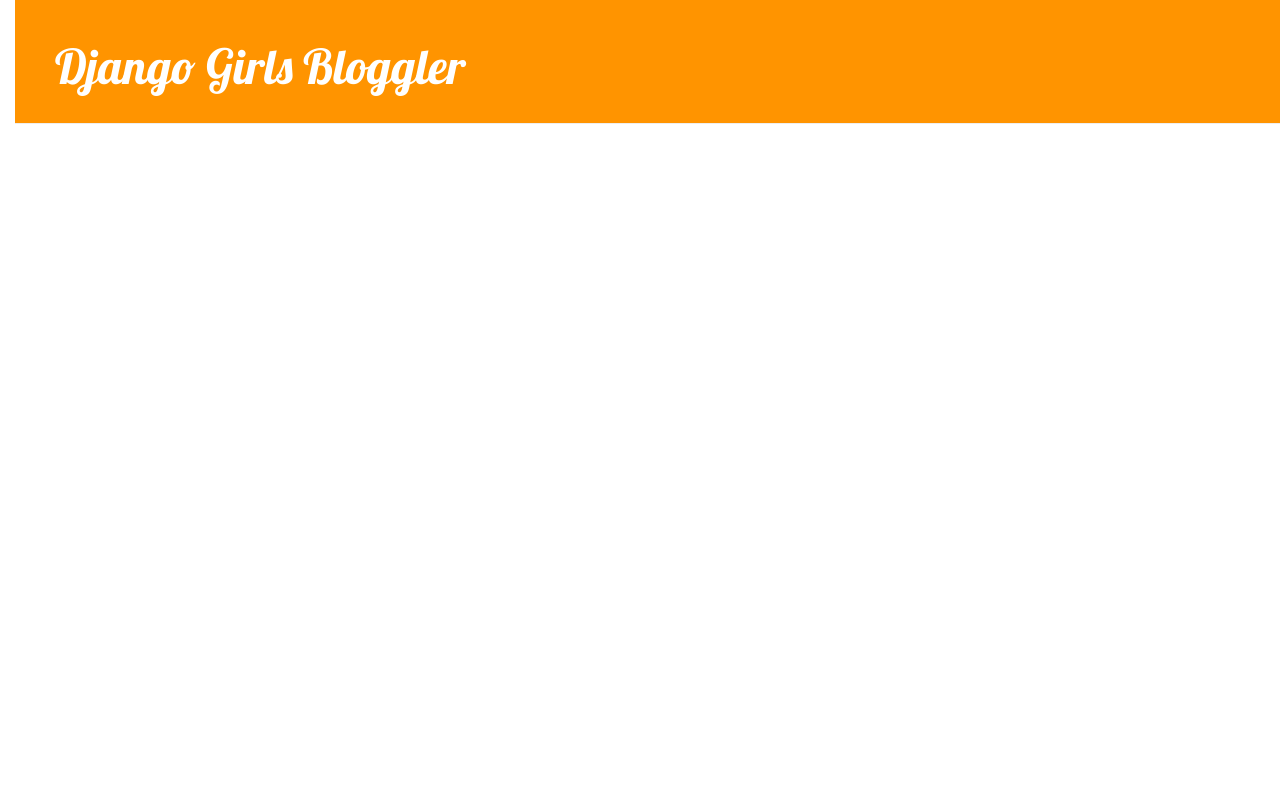
After one commit to rafaeltsoares2016/enquetes, a Django app: template bloggler/templates/bloggler/base.html in a window 1280 px wide. The commit adds this page. Run offline with Django 3.2, Linux system fonts and the light colour scheme; the template is opened without the code that fills it, so the values that code supplies are empty; some libraries are stand-ins or nearby versions.

Commit message:
Added view and template for detailed blog post as well as CSS for the site.

```diff
--- /dev/null
+++ b/bloggler/static/css/bloggler.css
@@ -0,0 +1,55 @@
+h1 a {
+    color: #FCA205;
+    font-family: 'Lobster';
+}
+
+body {
+    padding-left: 15px;
+}
+
+.page-header {
+    background-color: #ff9400;
+    margin-top: 0;
+    padding: 20px 20px 20px 40px;
+}
+
+.page-header h1, .page-header h1 a, .page-header h1 a:visited, .page-header h1 a:active {
+    color: #ffffff;
+    font-size: 36pt;
+    text-decoration: none;
+}
+
+.content {
+    margin-left: 40px;
+}
+
+h1, h2, h3, h4 {
+    font-family: 'Lobster', cursive;
+}
+
+.date {
+    color: #828282;
+}
+
+.save {
+    float: right;
+}
+
+.post-form textarea, .post-form input {
+    width: 100%;
+}
+
+.top-menu, .top-menu:hover, .top-menu:visited {
+    color: #ffffff;
+    float: right;
+    font-size: 26pt;
+    margin-right: 20px;
+}
+
+.post {
+    margin-bottom: 70px;
+}
+
+.post h1 a, .post h1 a:visited {
+    color: #000000;
+}
--- /dev/null
+++ b/bloggler/templates/bloggler/base.html
@@ -0,0 +1,24 @@
+{% load staticfiles %}
+<html>
+    <head>
+        <title>Django Girls bloggler</title>
+        <link rel="stylesheet" href="//maxcdn.bootstrapcdn.com/bootstrap/3.2.0/css/bootstrap.min.css">
+        <link rel="stylesheet" href="//maxcdn.bootstrapcdn.com/bootstrap/3.2.0/css/bootstrap-theme.min.css">
+        <link rel="stylesheet" href="{% static 'css/bloggler.css' %}">
+        <link href="//fonts.googleapis.com/css?family=Lobster&subset=latin,latin-ext" rel="stylesheet" type="text/css">
+    </head>
+
+	<body>
+	    <div class="page-header">
+	        <h1><a href="/">Django Girls Bloggler</a></h1>
+	    </div>
+	    <div class="content container">
+	        <div class="row">
+	            <div class="col-md-8">
+	            {% block content %}
+	            {% endblock %}
+	            </div>
+	        </div>
+	    </div>
+	</body>
+</html>
--- a/bloggler/urls.py
+++ b/bloggler/urls.py
@@ -3,4 +3,5 @@
 
 urlpatterns = [
     path('', views.post_list, name='post_list'),
+    path('post/<int:pk>/', views.post_detalhe, name='post_detalhe'),
 ]
--- a/bloggler/views.py
+++ b/bloggler/views.py
@@ -1,9 +1,14 @@
 from django.shortcuts import render
 from django.utils import timezone
 from .models import Post
+from django.shortcuts import render, get_object_or_404
 
 # Create your views here.
 
 def post_list(request):
     posts = Post.objects.filter(data_publicacao__lte=timezone.now()).order_by('data_publicacao')
     return render(request, 'bloggler/post_list.html', {'posts': posts})
+
+def post_detalhe(request, pk):
+    post = get_object_or_404(Post, pk=pk)
+    return render(request, 'bloggler/post_detalhe.html', {'post': post})
```
Also changed, not shown: bloggler/templates/bloggler/post_detalhe.html (added, +13 -0 lines), bloggler/templates/bloggler/post_list.html (+12 -10 lines).
